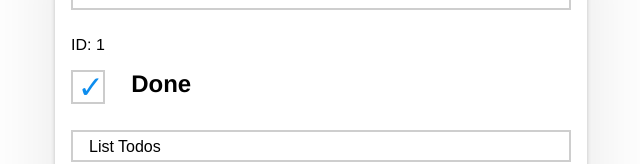
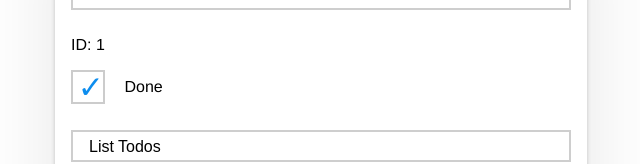
Before and after one commit to aiiiitg/angular-ivy-juuzzy, an Angular app: page /item/1 in a window 1280 px wide. Shown: the part 159-323 px from the top of the page, without its empty margins (319-959 px from the left). Built offline with nearby package versions, Linux system fonts and the light colour scheme.

Commit message:
2 files modified

```diff
--- a/src/app/app.component.css
+++ b/src/app/app.component.css
@@ -29,7 +29,6 @@ body {
 
 label {
   font-size: 1.5rem;
-  font-weight: bold;
   display:block;
   padding-bottom: 1rem;
 }
--- a/src/app/item/item.component.html
+++ b/src/app/item/item.component.html
@@ -31,7 +31,7 @@
   <!-- detail view  -->
   <div *ngIf="view==='detail'">
     <input [id]="item.id" type="checkbox" (change)="item.done = !item.done" [checked]="item.done" />
-    <label [for]="item.id">&nbsp; Done</label>
+    <label [for]="item.id">&nbsp;<span style="font-size: 1rem;">Done</span></label>
     <div class="btn-wrapper">
       <input class="in_edit_max" placeholder="edit item" [value]="item.title" #editedTitle (keyup.enter)="saveItem(editedTitle.value)">
     </div>
@@ -39,7 +39,7 @@
       <textarea class="in_edit_max_multi" placeholder="edit item" [value]="item.detail" #editedDetail (keyup.enter)="saveItem('', editedDetail.value)"></textarea>
     </div>
     <div class="btn-wrapper">
-      <button class="btn_max" (click)="saveItem(editedTitle.value, editedDetail.value)"><mat-icon aria-hidden="false" aria-label="Accept">check</mat-icon></button>
+      <button class="btn_max" (click)="saveItem(editedTitle.value, editedDetail.value, true)"><mat-icon aria-hidden="false" aria-label="Accept">check</mat-icon></button>
     </div><br/><br/>
     <i>Warning: click the trashcan to delete forever.</i>
     <div class="btn-wrapper">
```
